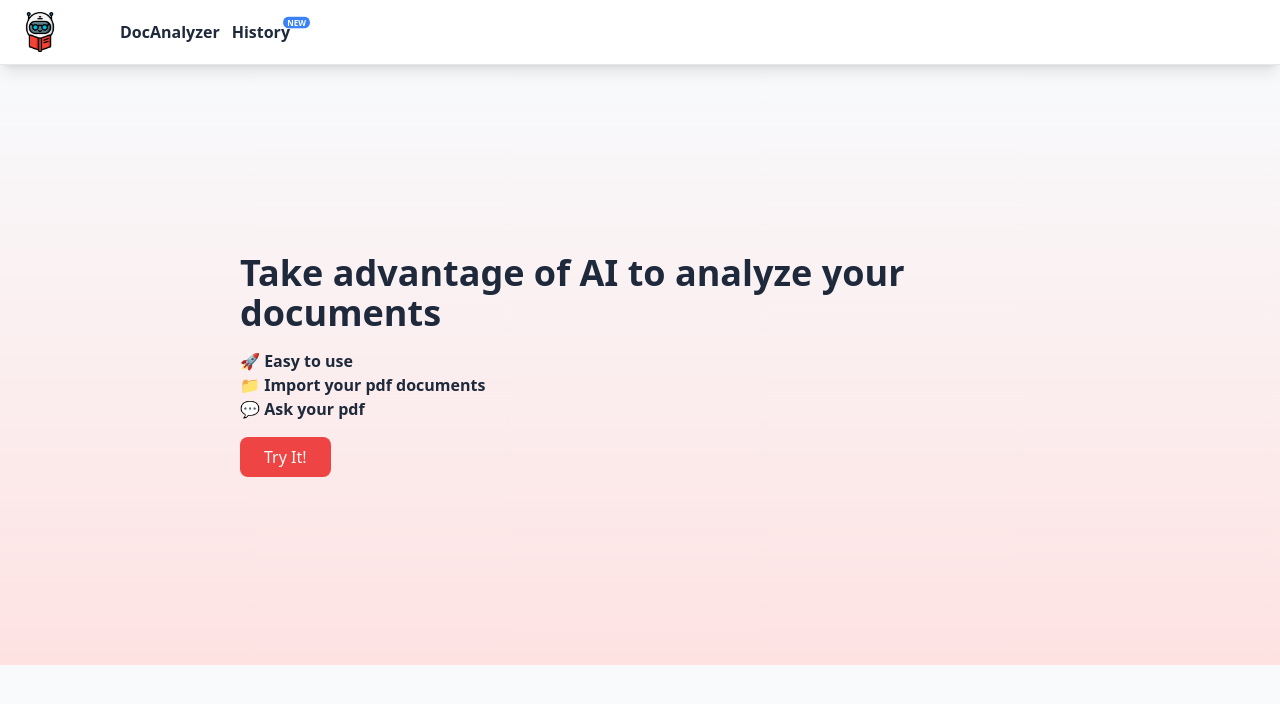
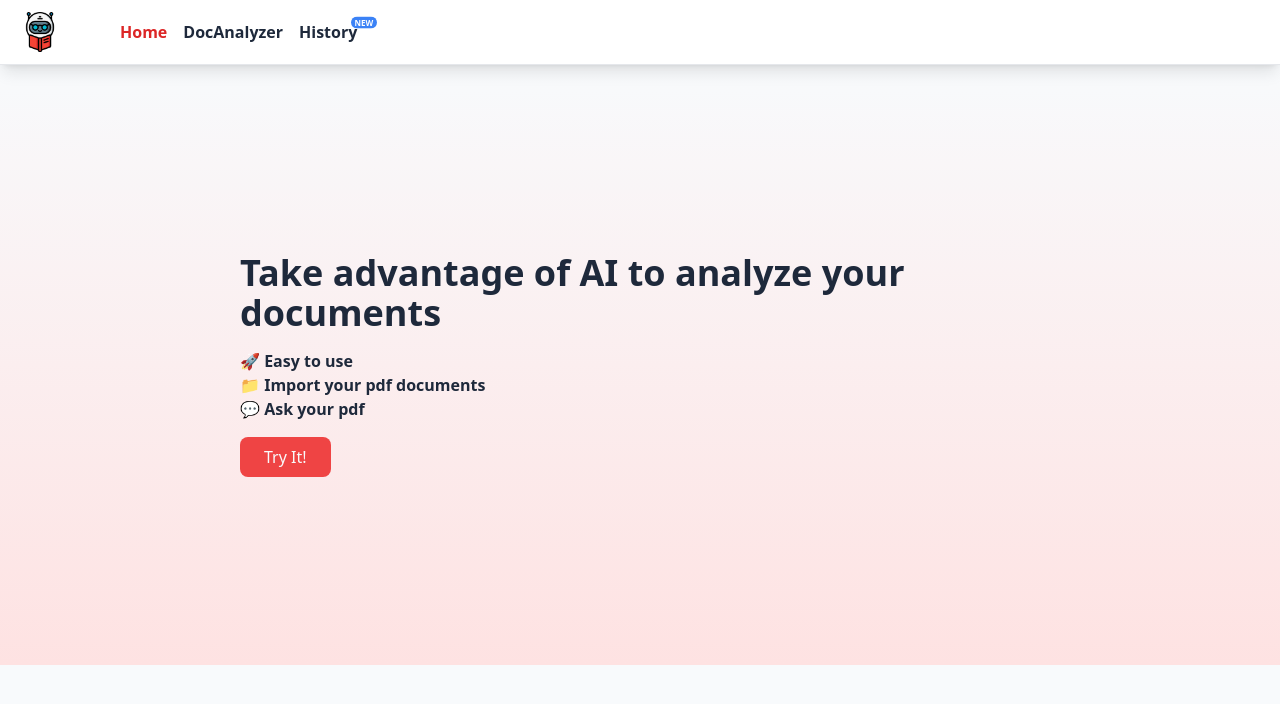
Before and after one commit to romainniamor/docAnalyser, a React (Vite) app in the folder frontApp/: page / in a window 1280 px wide. Shown: the top 704 px of the page. Built offline with nearby package versions, Linux system fonts and the light colour scheme.

Commit message:
🚧 Add Home to navEnums

```diff
--- a/frontApp/src/components/nav/NavBar.tsx
+++ b/frontApp/src/components/nav/NavBar.tsx
@@ -6,7 +6,7 @@ export default function NavBar() {
   return (
     <nav className="w-full py-3 px-5 bg-white border-b shadow-lg flex gap-5 items-center">
       <Logo />
-      <div className="flex ml-10 gap-3">
+      <div className="flex ml-10 gap-4">
         {navLinks.map((navLink, index) => (
           <NavItem
             key={index}
--- a/frontApp/src/components/nav/navEnums.ts
+++ b/frontApp/src/components/nav/navEnums.ts
@@ -1,4 +1,8 @@
 export const navLinks = [
+  {
+    label: "Home",
+    to: "/",
+  },
   {
     label: "DocAnalyzer",
     to: "/analyzer",
```
